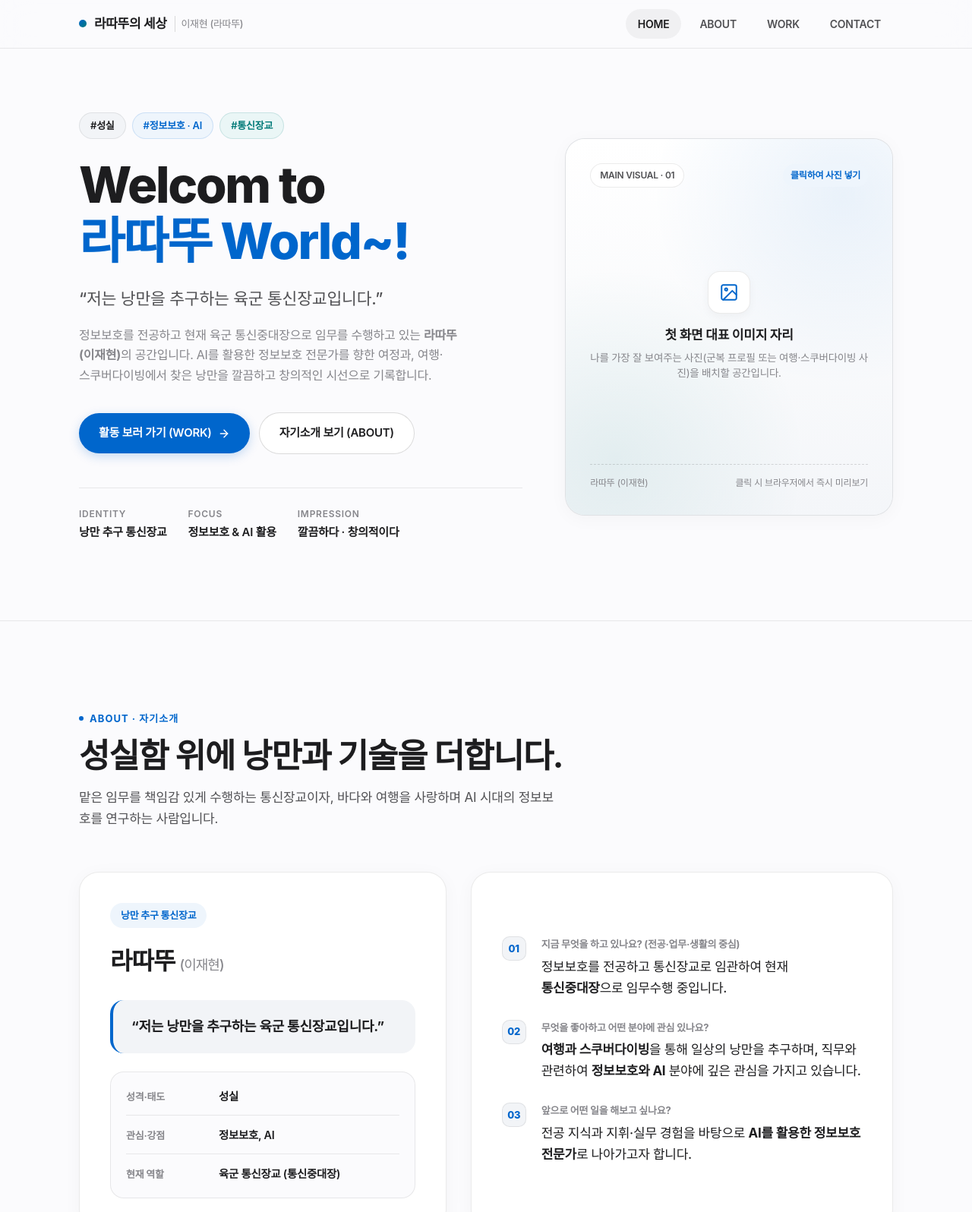
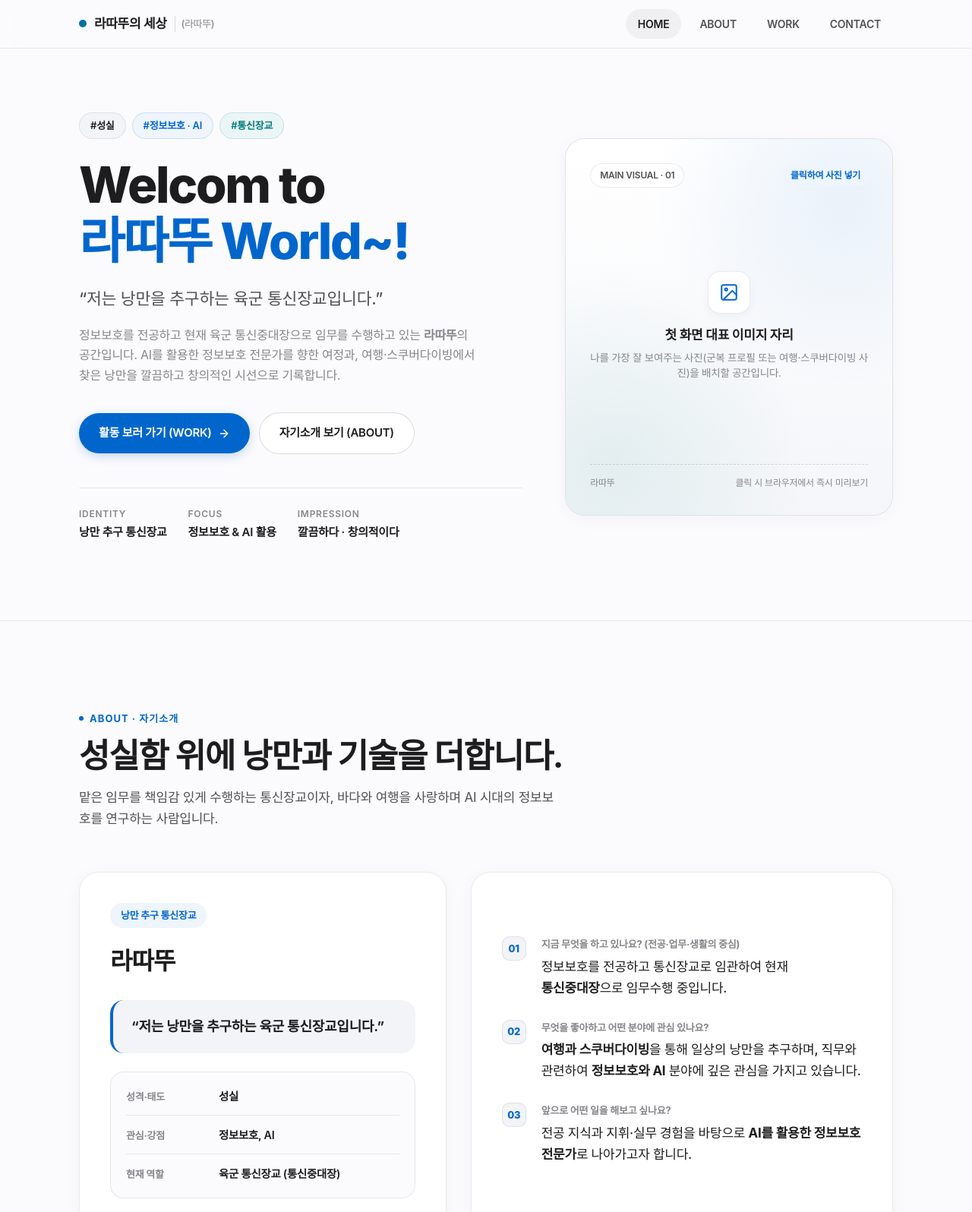
Before and after one commit to raddaddu/test-web-site, a plain HTML site: page index.html in a window 1280 px wide. Shown: the top 1596 px of the page at 76% size. Drawn offline with Linux system fonts and the light colour scheme; a web font is replaced by a local one.

Commit message:
index.html

```diff
--- a/index.html
+++ b/index.html
@@ -3,8 +3,8 @@
 <head>
   <meta charset="UTF-8" />
   <meta name="viewport" content="width=device-width, initial-scale=1.0" />
-  <title>라따뚜의 세상 | 이재현 포트폴리오</title>
-  <meta name="description" content="낭만 추구 육군 통신장교, 라따뚜(이재현)의 개인 포트폴리오 웹사이트입니다. 정보보호, AI, 그리고 여행과 스쿠버다이빙의 기록." />
+  <title>라따뚜의 세상 포트폴리오</title>
+  <meta name="description" content="낭만 추구 육군 통신장교, 라따뚜의 개인 포트폴리오 웹사이트입니다. 정보보호, AI, 그리고 여행과 스쿠버다이빙의 기록." />
 
   <!-- 단정하고 읽기 쉬운 웹폰트 (Pretendard & Inter) 불러오기 - 오프라인 환경에서도 애플/시스템 기본 산세리프 폰트로 자동 대체됨 -->
   <link rel="preconnect" href="https://cdn.jsdelivr.net" crossorigin />
@@ -1044,7 +1044,7 @@
       <a href="#home" class="brand-logo" aria-label="라따뚜의 세상 홈으로 이동">
         <span class="brand-dot"></span>
         <span>라따뚜의 세상</span>
-        <span class="brand-sub">이재현 (라따뚜)</span>
+        <span class="brand-sub"> (라따뚜)</span>
       </a>
 
       <button class="mobile-menu-btn" id="mobileMenuBtn" aria-label="메뉴 열기">
@@ -1092,7 +1092,7 @@
             </p>
 
             <p class="hero-desc">
-              정보보호를 전공하고 현재 육군 통신중대장으로 임무를 수행하고 있는 <strong>라따뚜(이재현)</strong>의 공간입니다.
+              정보보호를 전공하고 현재 육군 통신중대장으로 임무를 수행하고 있는 <strong>라따뚜</strong>의 공간입니다.
               AI를 활용한 정보보호 전문가를 향한 여정과, 여행·스쿠버다이빙에서 찾은 낭만을 깔끔하고 창의적인 시선으로 기록합니다.
             </p>
 
@@ -1149,7 +1149,7 @@
                   </p>
                 </div>
                 <div class="placeholder-bottom">
-                  <span>라따뚜 (이재현)</span>
+                  <span>라따뚜</span>
                   <span>클릭 시 브라우저에서 즉시 미리보기</span>
                 </div>
               </div>
@@ -1180,7 +1180,7 @@
             <div>
               <span class="profile-role-badge">낭만 추구 통신장교</span>
               <h3 class="profile-name">
-                라따뚜 <span class="profile-realname">(이재현)</span>
+                라따뚜 <span class="profile-realname"></span>
               </h3>
               <blockquote class="profile-quote">
                 “저는 낭만을 추구하는 육군 통신장교입니다.”
@@ -1242,7 +1242,7 @@
           <!-- 사진 1: 증명사진 -->
           <div class="photo-frame aspect-wide" data-photo-slot="profile-id" title="클릭하여 증명사진을 미리보기로 넣어보세요">
             <!-- [사진 교체 방법] src="증명사진파일명.jpg" 로 변경하세요 -->
-            <img class="user-photo" src="" alt="이재현 증명사진" />
+            <img class="user-photo" src="" alt="증명사진" />
             <div class="placeholder-content">
               <div class="placeholder-top">
                 <span class="placeholder-badge">PROFILE PHOTO · 01</span>
@@ -1550,7 +1550,7 @@
   <!-- 푸터 영역 -->
   <footer>
     <div class="container footer-inner">
-      <span>© 라따뚜의 세상 (이재현). All rights reserved.</span>
+      <span>© 라따뚜의 세상. All rights reserved.</span>
       <span>낭만 추구 육군 통신장교 · 정보보호 &amp; AI</span>
     </div>
   </footer>
```
